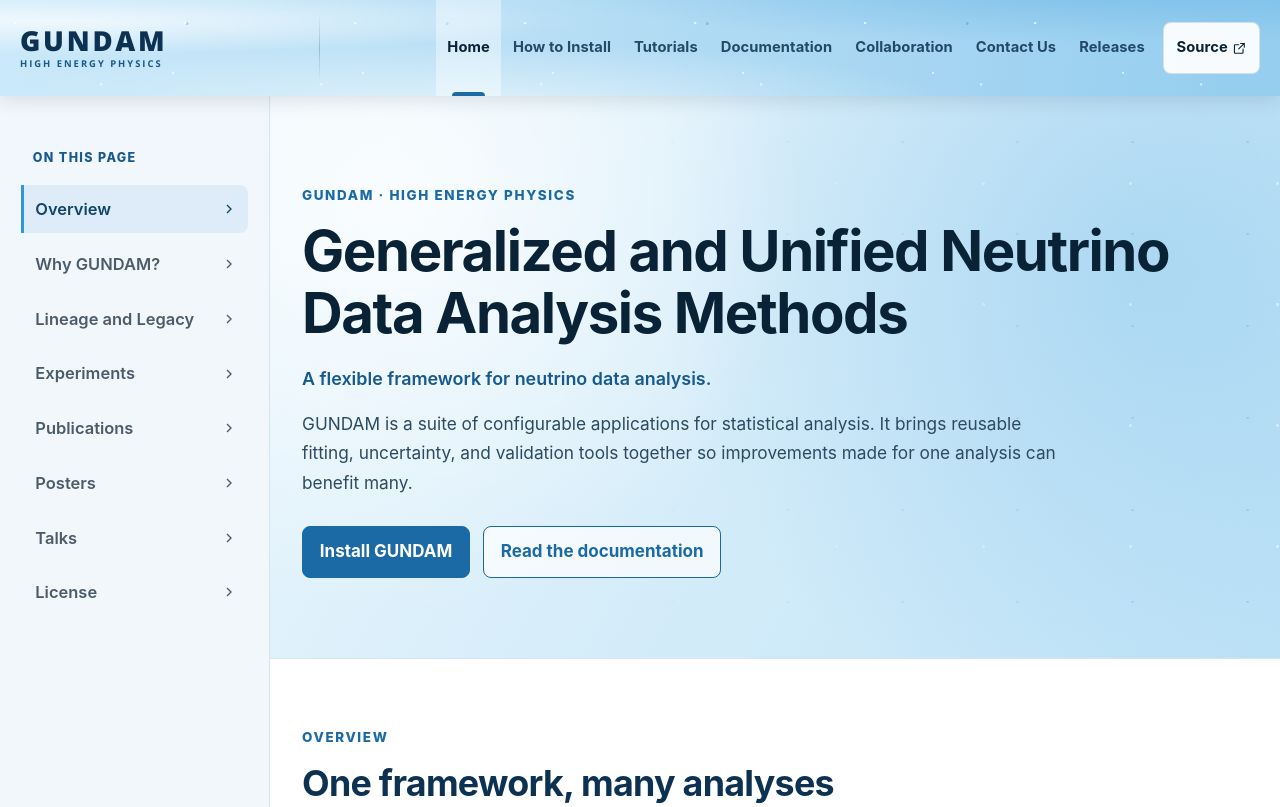
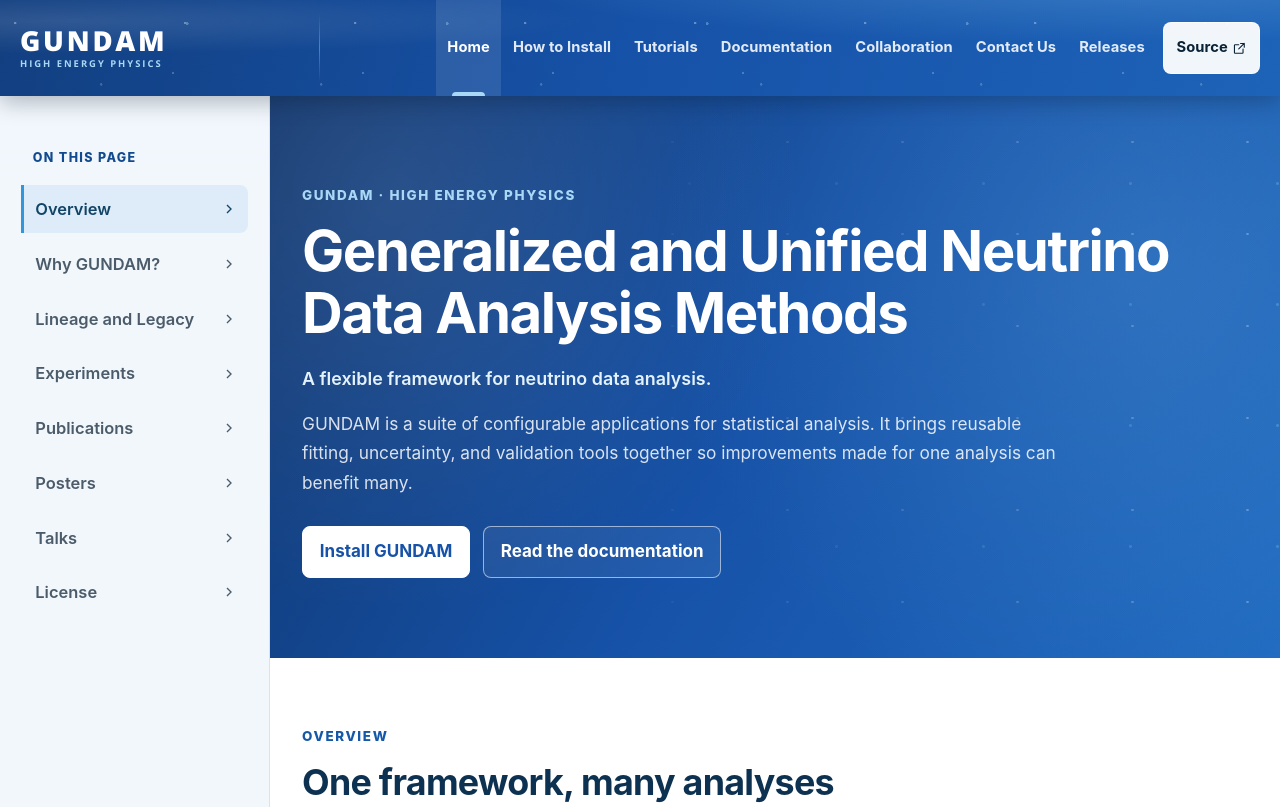
Before and after one commit to gundam-organization/gundam-website, a website: page index.html in a window 1280 px wide. Shown: the top 807 px of the page. Drawn offline with Linux system fonts and the light colour scheme.

Commit message:
Switch to the Cobalt blue palette

```diff
--- a/assets/css/styles.css
+++ b/assets/css/styles.css
@@ -12,8 +12,8 @@
   --blue-950: #0a2236;
   --blue-900: #0d3150;
   --blue-800: #124466;
-  --blue-700: #17598c;
-  --blue-600: #1b6aa5;
+  --blue-700: #124a8f;
+  --blue-600: #1658a8;
   --blue-500: #3197dc;
   --blue-400: #4ea6de;
   --blue-300: #8ccaf0;
@@ -25,6 +25,13 @@
   --line: #d6e4ef;
   --wash: #f1f7fc;
   --white: #ffffff;
+  /* Cobalt: header, home-page hero, footer and mobile menu */
+  --cobalt-900: #0f356d;
+  --cobalt-800: #123f80;
+  --cobalt-700: #1652a8;
+  --cobalt-600: #1d63b8;
+  --cobalt-500: #1f6ac0;
+  --cobalt-200: #a9d8f7;
   --accent: var(--blue-500);
   --accent-dark: var(--blue-600);
   /* Fonts used on root.cern */
@@ -121,9 +128,9 @@
   z-index: 100;
   top: 0;
   min-height: var(--header-height);
-  color: var(--blue-950);
-  background: var(--blue-200);
-  box-shadow: 0 4px 18px rgba(10, 34, 54, 0.12);
+  color: var(--white);
+  background: var(--cobalt-700);
+  box-shadow: 0 5px 22px rgba(5, 18, 36, 0.3);
   isolation: isolate;
 }
 
@@ -138,20 +145,20 @@
 
 .header-atmosphere {
   background:
-    radial-gradient(ellipse at 4% 22%, rgba(255, 255, 255, 0.7), transparent 31%),
-    radial-gradient(ellipse at 37% 115%, rgba(239, 248, 253, 0.75), transparent 43%),
-    radial-gradient(ellipse at 86% -20%, rgba(78, 166, 222, 0.45), transparent 38%),
-    linear-gradient(105deg, #cbe9fa 0%, #b9dff5 38%, #a7d6f2 70%, #94cdef 100%);
+    radial-gradient(ellipse at 4% 22%, rgba(255, 255, 255, 0.12), transparent 31%),
+    radial-gradient(ellipse at 86% -20%, rgba(140, 202, 240, 0.25), transparent 38%),
+    linear-gradient(105deg, var(--cobalt-800) 0%, var(--cobalt-700) 50%, var(--cobalt-600) 100%);
 }
 
 .site-header::after {
-  opacity: 0.7;
+  opacity: 0.45;
   background-image:
-    radial-gradient(circle at 9% 24%, rgba(255, 255, 255, 0.95) 0 1px, transparent 1.4px),
-    radial-gradient(circle at 46% 67%, rgba(255, 255, 255, 0.8) 0 1px, transparent 1.5px),
-    radial-gradient(circle at 72% 20%, rgba(27, 106, 165, 0.35) 0 1.2px, transparent 1.7px),
-    radial-gradient(circle at 91% 70%, rgba(255, 255, 255, 0.85) 0 1px, transparent 1.4px);
+    radial-gradient(circle at 9% 24%, rgba(255, 255, 255, 0.75) 0 1px, transparent 1.4px),
+    radial-gradient(circle at 46% 67%, rgba(255, 255, 255, 0.45) 0 1px, transparent 1.5px),
+    radial-gradient(circle at 72% 20%, rgba(169, 216, 247, 0.72) 0 1.2px, transparent 1.7px),
+    radial-gradient(circle at 91% 70%, rgba(255, 255, 255, 0.5) 0 1px, transparent 1.4px);
   background-size: 170px 96px, 220px 126px, 260px 118px, 190px 104px;
+  mix-blend-mode: screen;
 }
 
 .header-inner {
@@ -180,13 +187,13 @@
   width: 1px;
   height: 70%;
   content: "";
-  background: linear-gradient(transparent, rgba(13, 49, 80, 0.22), transparent);
+  background: linear-gradient(transparent, rgba(255, 255, 255, 0.3), transparent);
 }
 
 .brand-wordmark {
   display: flex;
   gap: 0.28rem;
-  color: var(--blue-900);
+  color: var(--white);
   flex-direction: column;
   font-family: var(--font-title);
   line-height: 1;
@@ -199,7 +206,7 @@
 }
 
 .brand-descriptor {
-  color: var(--blue-700);
+  color: var(--cobalt-200);
   font-size: 0.69rem;
   font-weight: 700;
   letter-spacing: 0.21em;
@@ -218,7 +225,7 @@
   position: relative;
   display: inline-flex;
   padding: 0 1.08rem;
-  color: rgba(13, 49, 80, 0.86);
+  color: rgba(255, 255, 255, 0.88);
   align-items: center;
   justify-content: center;
   font-size: 1.01rem;
@@ -237,7 +244,7 @@
   left: 1rem;
   height: 4px;
   content: "";
-  background: var(--blue-600);
+  background: var(--cobalt-200);
   border-radius: 4px 4px 0 0;
   transform: scaleX(0);
   transition: transform 160ms ease;
@@ -245,8 +252,8 @@
 
 .primary-navigation > a:hover,
 .primary-navigation > a[aria-current="page"] {
-  color: var(--blue-950);
-  background: rgba(255, 255, 255, 0.4);
+  color: var(--white);
+  background: rgba(255, 255, 255, 0.1);
 }
 
 .primary-navigation > a:hover::after,
@@ -259,8 +266,8 @@
   margin: 1.35rem 0 1.35rem 0.8rem;
   padding: 0 0.95rem;
   color: var(--blue-950);
-  background: rgba(255, 255, 255, 0.92);
-  border: 1px solid rgba(13, 49, 80, 0.14);
+  background: rgba(255, 255, 255, 0.94);
+  border: 1px solid rgba(255, 255, 255, 0.55);
   border-radius: 8px;
 }
 
@@ -486,34 +493,47 @@
   background: var(--wash);
 }
 
+.home-hero .button {
+  color: var(--cobalt-700);
+  background: var(--white);
+  border-color: var(--white);
+}
+
+.home-hero .button:hover {
+  color: var(--cobalt-800);
+  background: #eaf3fd;
+}
+
 .home-hero .button.secondary {
-  background: rgba(255, 255, 255, 0.7);
+  color: var(--white);
+  background: rgba(255, 255, 255, 0.06);
+  border-color: rgba(255, 255, 255, 0.55);
 }
 
 .home-hero .button.secondary:hover {
-  background: var(--white);
+  color: var(--white);
+  background: rgba(255, 255, 255, 0.14);
 }
 
 .home-hero {
   position: relative;
   padding: 5.5rem 0 5rem;
   overflow: hidden;
-  color: var(--blue-950);
+  color: var(--white);
   background:
-    radial-gradient(circle at 12% 18%, rgba(255, 255, 255, 0.8), transparent 26rem),
-    radial-gradient(circle at 86% 30%, rgba(49, 151, 220, 0.2), transparent 30rem),
-    linear-gradient(120deg, #eaf6fd 0%, #d4ecf9 50%, #bfe3f7 100%);
-  border-bottom: 1px solid var(--line);
+    radial-gradient(circle at 12% 18%, rgba(255, 255, 255, 0.1), transparent 26rem),
+    radial-gradient(circle at 86% 30%, rgba(140, 202, 240, 0.18), transparent 30rem),
+    linear-gradient(120deg, var(--cobalt-900) 0%, var(--cobalt-700) 50%, var(--cobalt-500) 100%);
 }
 
 .home-hero::before {
   position: absolute;
   inset: 0;
   content: "";
-  opacity: 0.5;
+  opacity: 0.35;
   background-image:
-    radial-gradient(circle, rgba(27, 106, 165, 0.35) 0 1px, transparent 1.4px),
-    radial-gradient(circle, rgba(255, 255, 255, 0.95) 0 1.2px, transparent 1.7px);
+    radial-gradient(circle, rgba(255, 255, 255, 0.8) 0 1px, transparent 1.4px),
+    radial-gradient(circle, rgba(140, 202, 240, 0.8) 0 1.2px, transparent 1.7px);
   background-position: 0 0, 52px 27px;
   background-size: 115px 92px, 147px 121px;
   -webkit-mask-image: linear-gradient(270deg, #000, transparent 75%);
@@ -533,13 +553,13 @@
 }
 
 .home-hero .eyebrow {
-  color: var(--blue-600);
+  color: var(--cobalt-200);
 }
 
 .home-hero h1 {
   max-width: 880px;
   margin: 0;
-  color: var(--blue-950);
+  color: var(--white);
   font-family: var(--font-sans);
   font-size: clamp(2.45rem, 4.4vw, 4rem);
   font-weight: 700;
@@ -549,7 +569,7 @@
 
 .home-subheader {
   margin: 1.4rem 0 0;
-  color: var(--blue-700);
+  color: #e3f2fc;
   font-size: clamp(1.12rem, 1.4vw, 1.35rem);
   font-weight: 600;
   line-height: 1.4;
@@ -559,7 +579,7 @@
 .home-lede {
   max-width: 760px;
   margin: 1.1rem 0 0;
-  color: #2d4a61;
+  color: rgba(255, 255, 255, 0.84);
   font-size: 1.08rem;
   line-height: 1.7;
 }
@@ -912,8 +932,8 @@
 }
 
 .site-footer {
-  color: rgba(255, 255, 255, 0.78);
-  background: var(--blue-900);
+  color: rgba(255, 255, 255, 0.8);
+  background: var(--cobalt-900);
 }
 
 .footer-inner,
@@ -1047,7 +1067,7 @@
     margin-left: auto;
     padding: 0 0.7rem;
     gap: 0.4rem;
-    color: var(--blue-900);
+    color: var(--white);
     background: transparent;
     border: 0;
     align-items: center;
@@ -1073,7 +1093,7 @@
     display: none;
     padding: 1.2rem;
     overflow-y: auto;
-    background: var(--blue-50);
+    background: var(--cobalt-900);
     flex-direction: column;
     align-items: stretch;
     justify-content: flex-start;
@@ -1086,7 +1106,7 @@
   .primary-navigation > a {
     min-height: 58px;
     padding: 0.7rem 1rem;
-    border-bottom: 1px solid rgba(13, 49, 80, 0.1);
+    border-bottom: 1px solid rgba(255, 255, 255, 0.12);
     justify-content: flex-start;
     font-size: 1.08rem;
   }
@@ -1111,7 +1131,7 @@
     margin: 1.2rem 0 0;
     color: var(--blue-950);
     background: var(--white);
-    border: 1px solid rgba(13, 49, 80, 0.14);
+    border: 0;
     justify-content: center;
   }
 
--- a/index.html
+++ b/index.html
@@ -4,7 +4,7 @@
   <meta charset="utf-8">
   <meta name="viewport" content="width=device-width, initial-scale=1">
   <meta name="description" content="GUNDAM is a flexible framework for configurable neutrino data analysis, statistical fitting, uncertainty evaluation, and validation.">
-  <meta name="theme-color" content="#b9dff5">
+  <meta name="theme-color" content="#1652a8">
   <meta property="og:title" content="GUNDAM | Neutrino Data Analysis Methods">
   <meta property="og:description" content="A flexible framework for configurable neutrino data analysis, statistical fitting, uncertainty evaluation, and validation.">
   <meta property="og:type" content="website">
```
Also changed, not shown: 404.html (+1 -1 lines), collaboration.html (+1 -1 lines), contact.html (+1 -1 lines), documentation.html (+1 -1 lines), install.html (+1 -1 lines), releases.html (+1 -1 lines), tutorials.html (+1 -1 lines), assets/images/favicon.svg, site.webmanifest.
